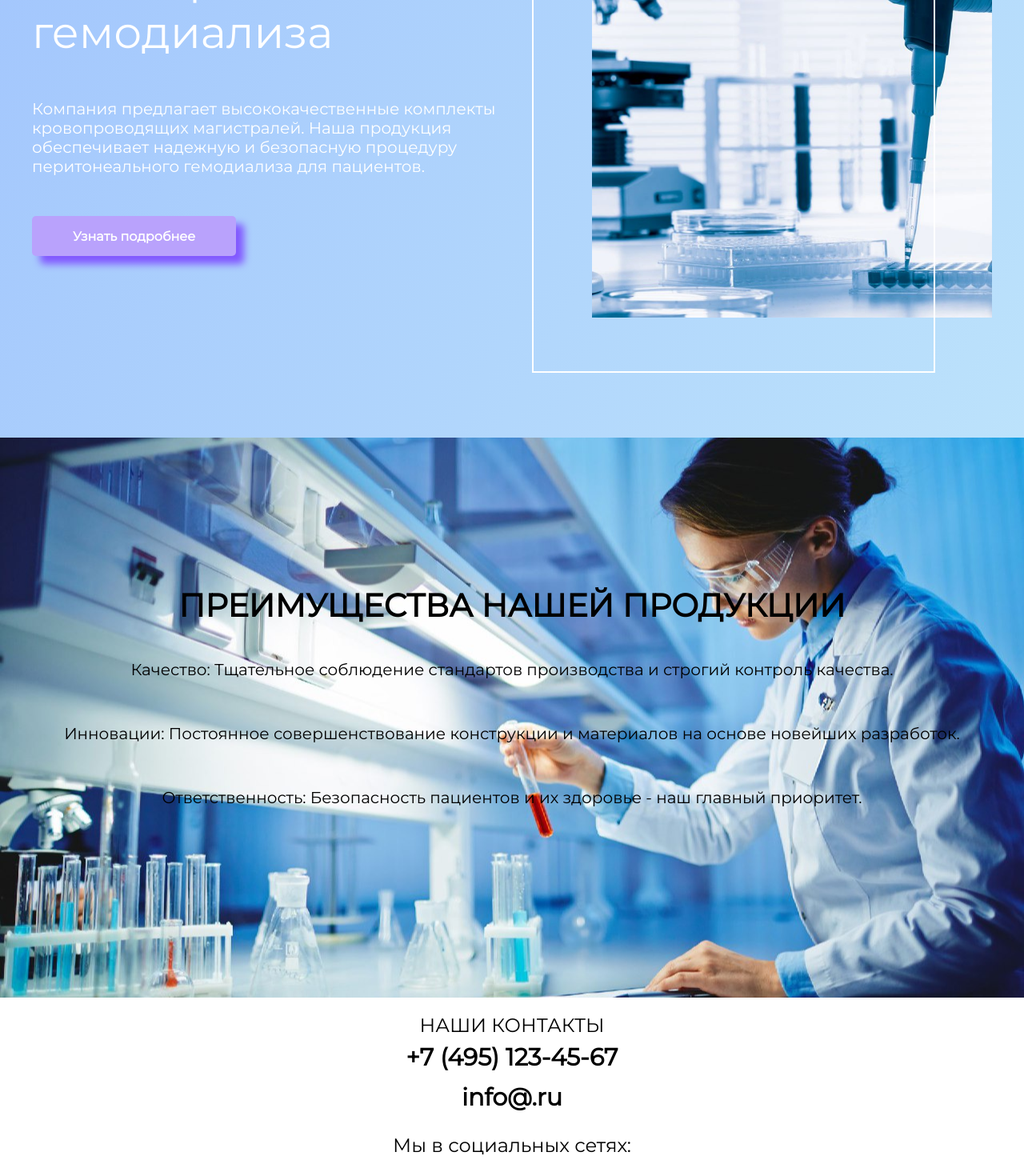
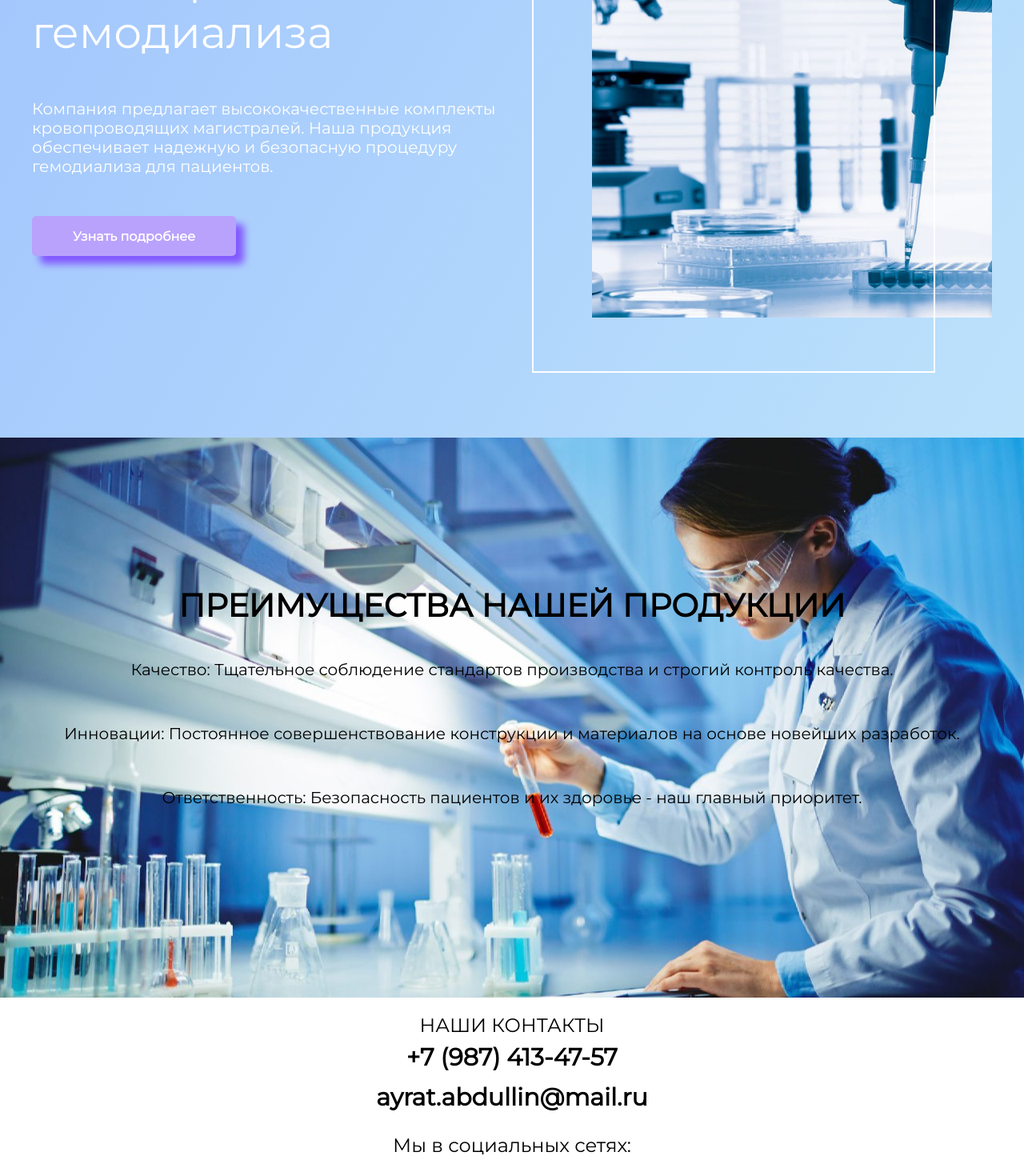
Before and after one commit to shalimovVladislav/sozonov.rf, a React app in the folder frontend/: page /home in a window 1280 px wide. Shown: the part 320-1785 px from the top of the page at 80% size. Built offline with nearby package versions, Linux system fonts and the light colour scheme.

Commit message:
change footer contacts

```diff
--- a/frontend/src/components/Footer.tsx
+++ b/frontend/src/components/Footer.tsx
@@ -11,10 +11,10 @@ const Footer = forwardRef((props, ref: ForwardedRef<HTMLDivElement>) => {
         <div className={classes['text-container']}>
           <h1>Наши контакты</h1>
           <div className={classes.bold}>
-            <p>+7 (495)
-123-45-67
-</p>
-            <p>info@.ru</p>
+            <p>
+              +7 (987) 413-47-57
+            </p>
+            <p>ayrat.abdullin@mail.ru</p>
           </div>
         </div>
         <div className={classes['text-container']}>
--- a/frontend/src/pages/Home.tsx
+++ b/frontend/src/pages/Home.tsx
@@ -30,7 +30,7 @@ const Home = () => {
                             Кровопроводящие магистрали для гемодиализа
                         </h1>
                         <p className={classes['color-white']}>
-                            Компания предлагает высококачественные комплекты кровопроводящих магистралей. Наша продукция обеспечивает надежную и безопасную процедуру перитонеального гемодиализа для пациентов.
+                            Компания предлагает высококачественные комплекты кровопроводящих магистралей. Наша продукция обеспечивает надежную и безопасную процедуру гемодиализа для пациентов.
                         </p>
                         <button className={classes['color-white']} onClick={handleClickOnLearnMoreBtn}>
                             Узнать подробнее
```
